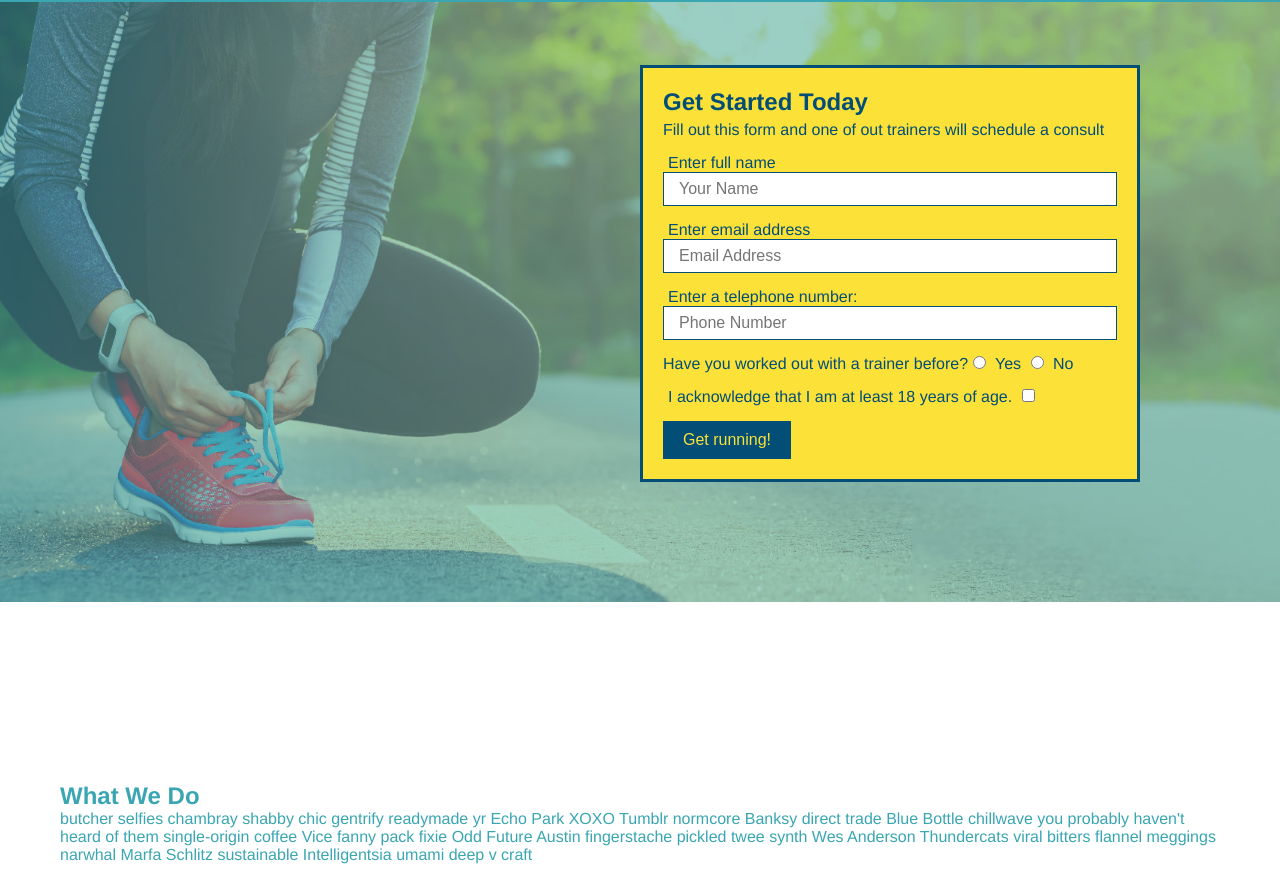
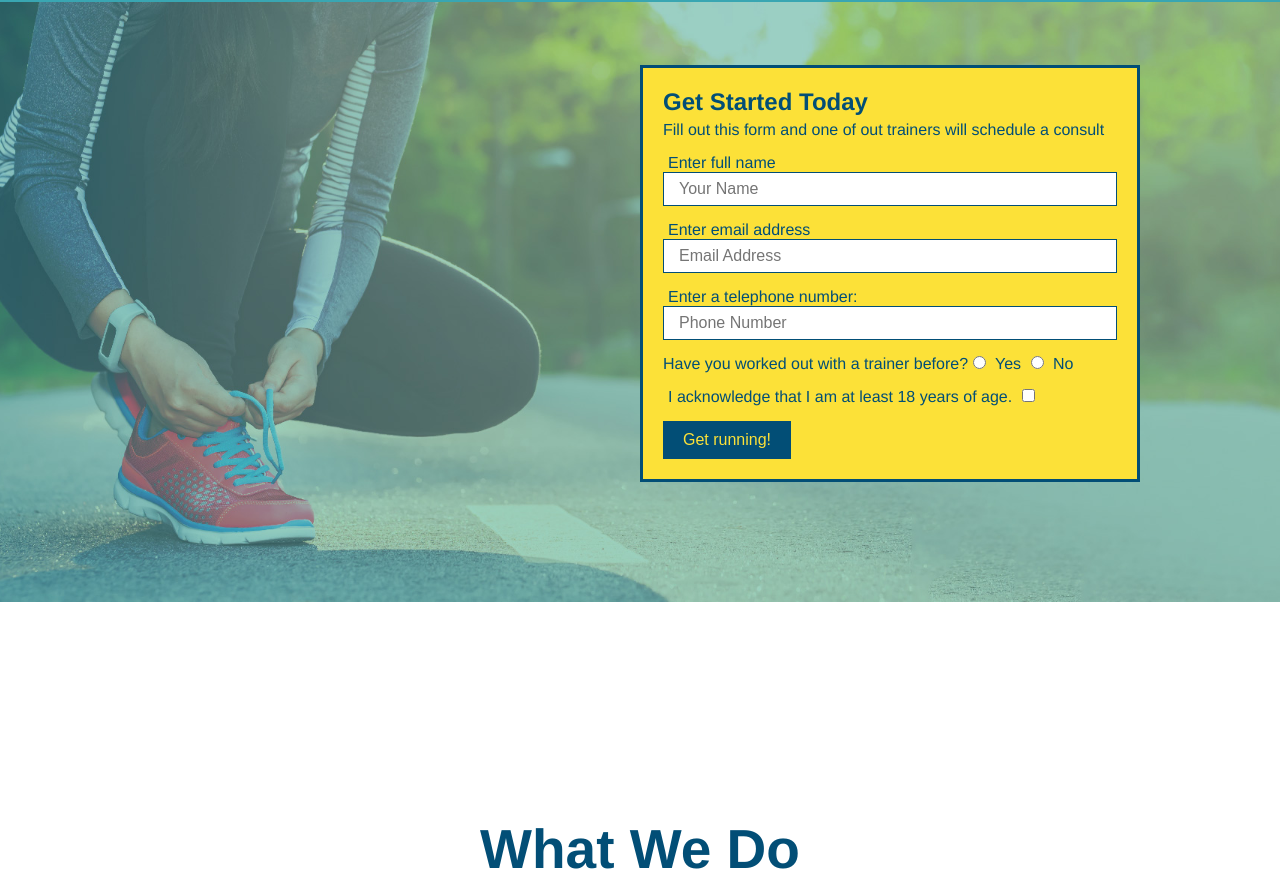
Before and after one commit to ConnieMarie/run-buddy, a plain HTML site: page index.html in a window 1280 px wide. Shown: the part 80-952 px from the top of the page. Drawn offline with Linux system fonts and the light colour scheme.

Commit message:
<style what we do>

```diff
--- a/assets/css/style.css
+++ b/assets/css/style.css
@@ -132,3 +132,27 @@ header {
     font-size: 16px;
   }
   /* HERO STYLES END */
+
+.intro {
+    text-align: center;
+}
+
+.intro h2 {
+    font-size: 55px;
+    color: #024e76;
+    margin: 35px;
+    padding: 0 100px 20px 100px;
+    border-bottom: 3px solid #fce138;
+}
+
+.intro h2 {
+    display: inline-block;
+  }
+
+  .intro p {
+    line-height: 1.7;
+    color: #39a6b2;
+    width: 80%;
+    font-size: 20px;
+    margin: 0 auto;
+  }
--- a/index.html
+++ b/index.html
@@ -67,7 +67,7 @@
      </section>
 
      <!-- "what we do" section -->
-     <section id="what-we-do">
+     <section id="what-we-do" class="intro">
         <h2>What We Do</h2>
         <p>
          butcher selfies chambray shabby chic gentrify readymade yr Echo Park XOXO Tumblr normcore Banksy direct trade Blue Bottle chillwave you probably haven't heard of them single-origin coffee Vice fanny pack fixie Odd Future Austin fingerstache pickled twee synth Wes Anderson Thundercats viral bitters flannel meggings narwhal Marfa Schlitz sustainable Intelligentsia umami deep v craft
```
